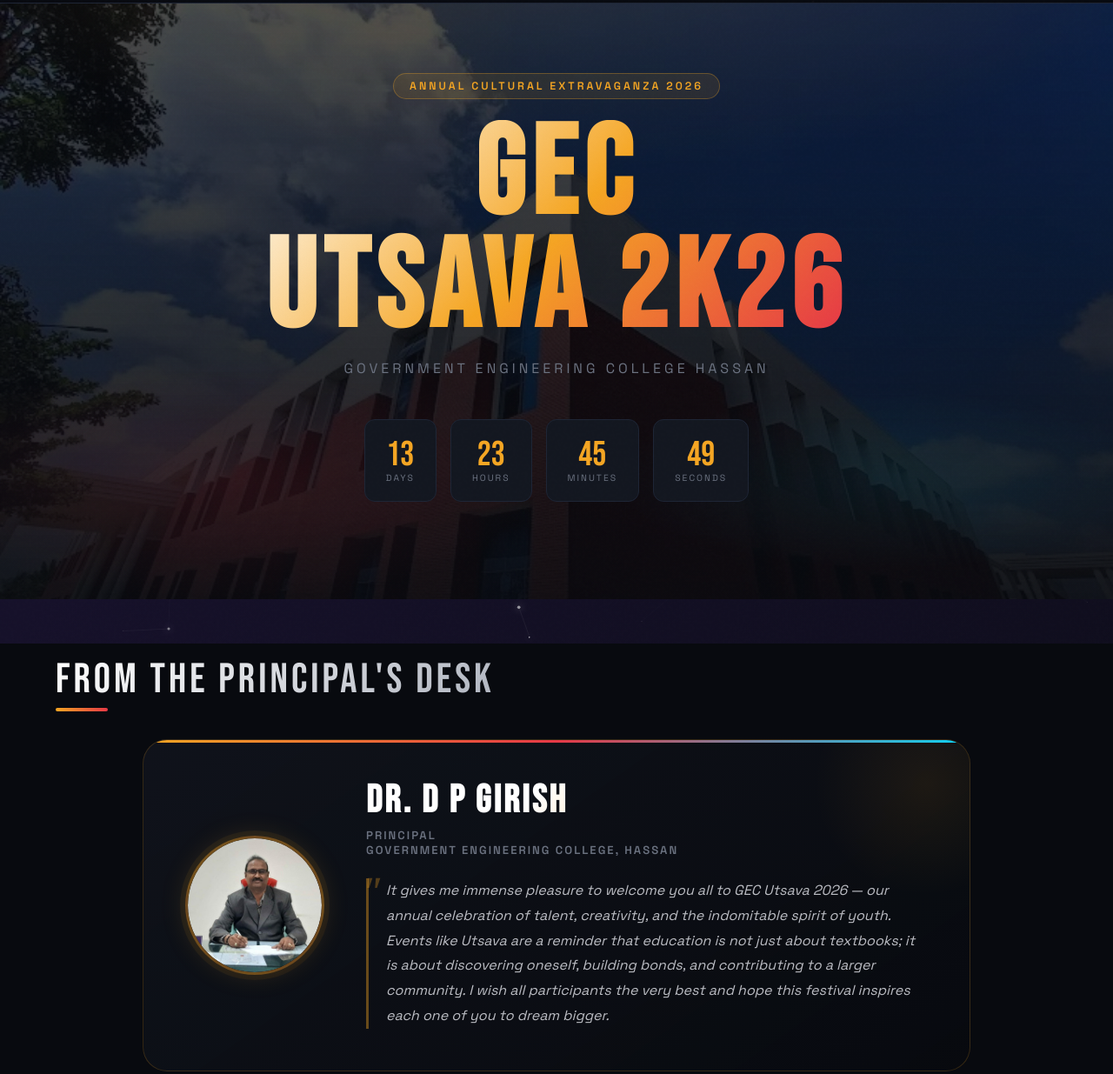
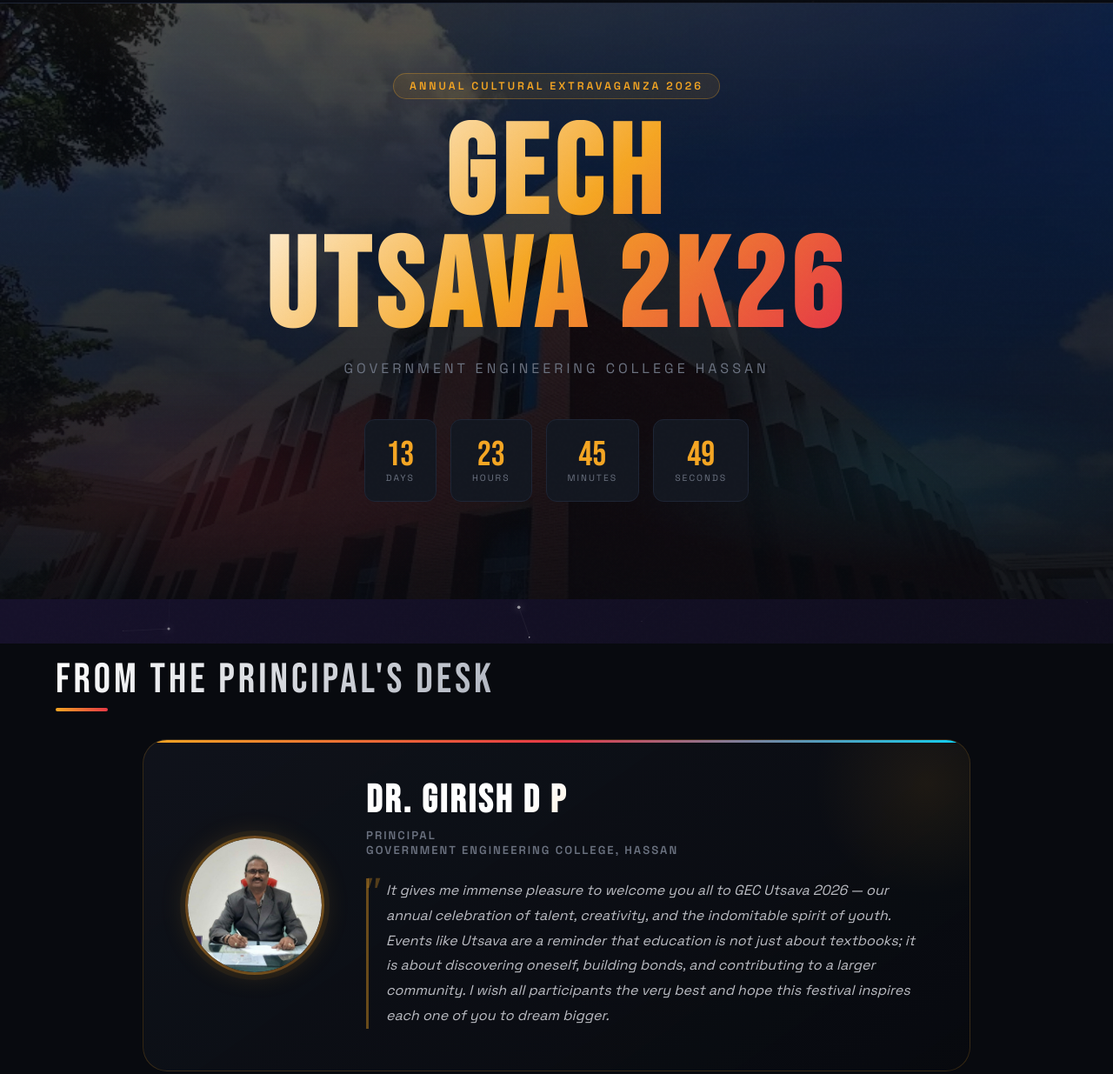
Before and after one commit to Prajwallokesh/GEC, a plain HTML site: page index.html in a window 1280 px wide. Shown: the part 60-1295 px from the top of the page at 87% size. Drawn offline with Linux system fonts and the light colour scheme.

Commit message:
Update index.html

```diff
--- a/index.html
+++ b/index.html
@@ -3,7 +3,7 @@
 <head>
 <meta charset="UTF-8">
 <meta name="viewport" content="width=device-width, initial-scale=1.0">
-<title>GEC UTSAVA'26</title>
+<title>GECH UTSAVA'26</title>
 <link href="https://fonts.googleapis.com/css2?family=Bebas+Neue&family=Space+Grotesk:wght@300;400;500;600;700&family=JetBrains+Mono:wght@400;700&display=swap" rel="stylesheet">
 <link rel="stylesheet" href="style.css">
 </head>
@@ -36,7 +36,7 @@
 <div id="home-page" class="page active">
     <div class="hero">
       <div class="hero-badge"> Annual Cultural Extravaganza 2026</div>
-      <h1>GEC<br>UTSAVA 2K26</h1>
+      <h1>GECH<br>UTSAVA 2K26</h1>
       <p class="hero-sub">Government Engineering College Hassan </p>
 
       <div class="countdown-bar" id="countdown">
@@ -56,7 +56,7 @@
           </div>
           <div class="principal-info-content">
 
-            <h2 class="principal-name">DR. D P Girish</h2>
+            <h2 class="principal-name">DR. Girish D P</h2>
             <div class="principal-title">PRINCIPAL <br>GOVERNMENT ENGINEERING COLLEGE, HASSAN</div>
             <p class="principal-message">
               It gives me immense pleasure to welcome you all to GEC Utsava 2026 — our annual celebration of talent, creativity, and the indomitable spirit of youth. Events like Utsava are a reminder that education is not just about textbooks; it is about discovering oneself, building bonds, and contributing to a larger community. I wish all participants the very best and hope this festival inspires each one of you to dream bigger.
```
